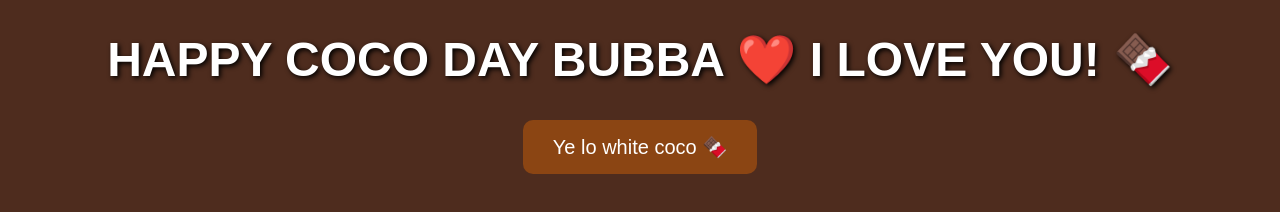
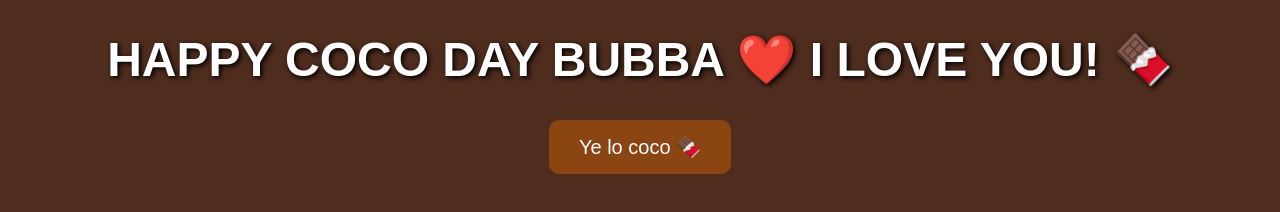
Before and after one commit to tiwarybaba/coco_day, a plain HTML site: page index.html in a window 1280 px wide. Drawn offline with Linux system fonts and the light colour scheme.

Commit message:
Update index.html

```diff
--- a/index.html
+++ b/index.html
@@ -57,7 +57,7 @@
 <body>
     <div class="container">
         <h1>HAPPY COCO DAY BUBBA ❤️ I LOVE YOU! 🍫</h1>
-        <button class="btn" onclick="startChocolates()">Ye lo white coco 🍫</button>
+        <button class="btn" onclick="startChocolates()">Ye lo coco 🍫</button>
     </div>
 
     <script>
```
